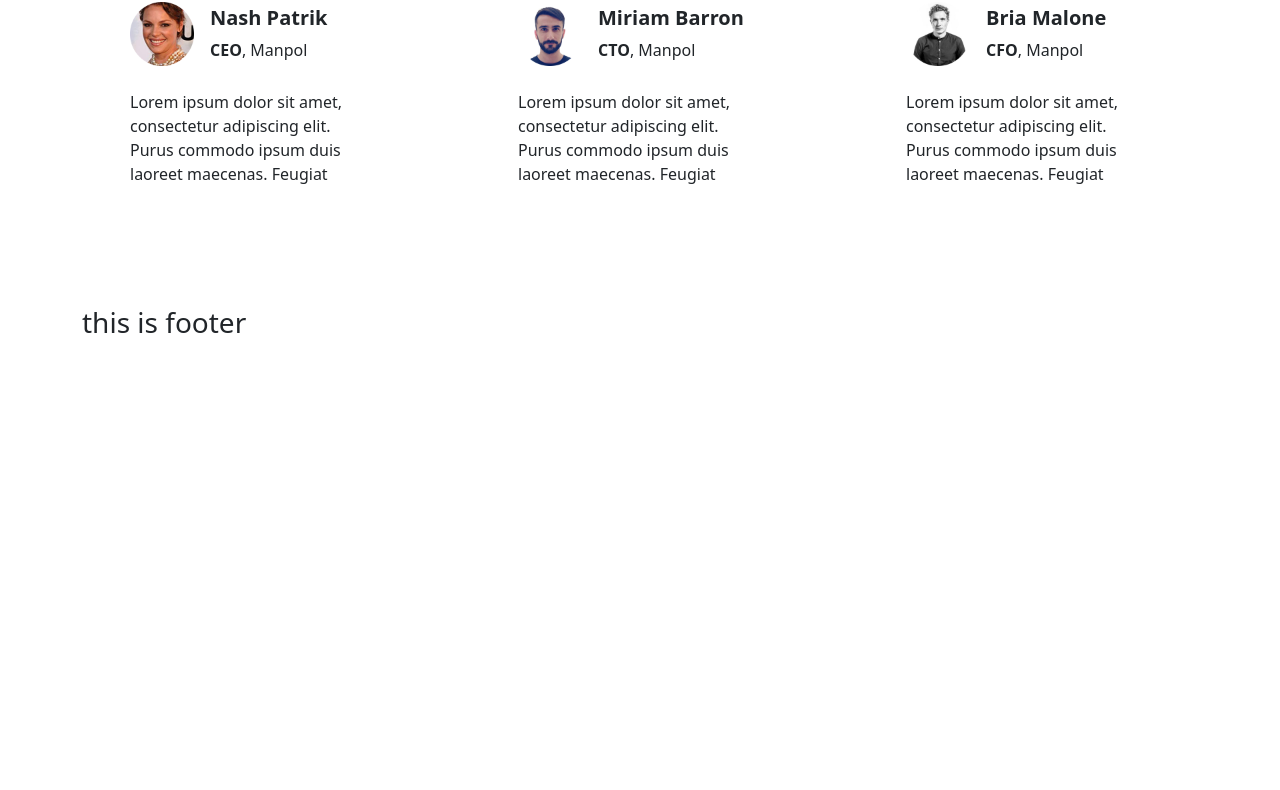
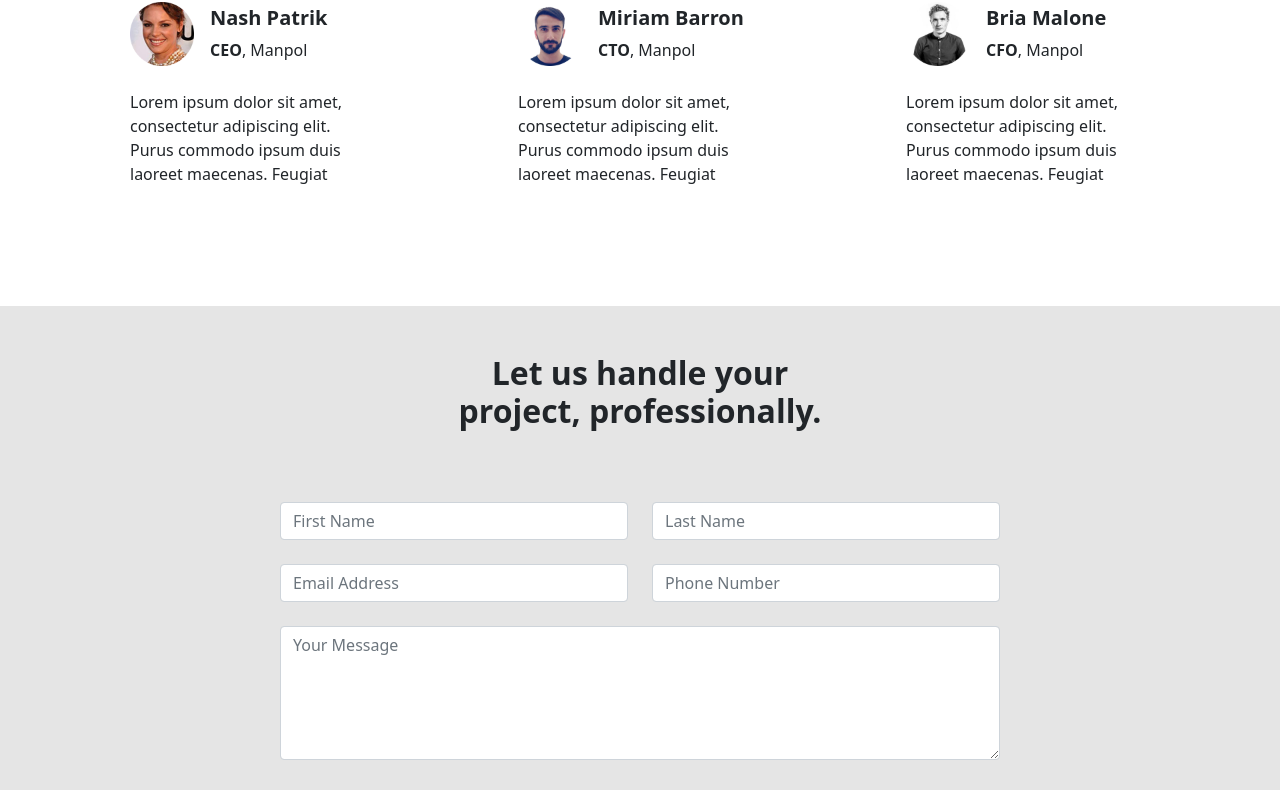
Before and after one commit to imRHB/jerins-parlour, a React (Create React App) app: page / in a window 1280 px wide. Shown: the part 1969-2759 px from the top of the page. Before the commit the page ends 2356 px from the top, so only its background shows below. Built offline with nearby package versions, Linux system fonts and the light colour scheme.

Commit message:
contact form added

```diff
--- a/src/Pages/Landing/Banner/Banner.js
+++ b/src/Pages/Landing/Banner/Banner.js
@@ -1,5 +1,5 @@
 import React from 'react';
-import { Col, Container, Row } from 'react-bootstrap';
+import { Button, Col, Container, Row } from 'react-bootstrap';
 import './Banner.css';
 
 import woman from '../../../images/img/beautiful-woman.png';
@@ -14,7 +14,8 @@ const Banner = () => {
                             <h1 className="fw-bold">BEAUTY SALON</h1>
                             <h1 className="fw-bold">FOR EVERY WOMEN</h1>
                             <p>Lorem ipsum dolor sit amet, consectetur adipisicing elit. Dolore obcaecati illo veniam impedit omnis exercitationem quidem. Aspernatur, amet excepturi beatae assumenda mollitia eos commodi eum perspiciatis pariatur vero, ipsum alias!</p>
-                            <button className="btn btn-jer">Get an Appointment</button>
+
+                            <Button variant="danger" className="btn-jer">Get an Appointment</Button>
                         </div>
                     </Col>
 
--- /dev/null
+++ b/src/Pages/Landing/ContactForm/ContactForm.css
@@ -0,0 +1,6 @@
+.form-area {
+    background-color: #E5E5E5;
+}
+.contact-form {
+    max-width: 720px;
+}
--- /dev/null
+++ b/src/Pages/Landing/ContactForm/ContactForm.js
@@ -0,0 +1,52 @@
+import React from 'react';
+import { Button, Col, Container, Form, Row } from 'react-bootstrap';
+import './ContactForm.css';
+
+const ContactForm = () => {
+    return (
+        <div className="py-5 form-area">
+            <Container>
+                <h2 className="fw-bold text-center">Let us handle your
+                    <br />
+                    project, professionally.</h2>
+
+                <Form className="mx-auto my-5 text-center contact-form">
+                    <Row className="mb-0">
+                        <Form.Group as={Col} controlId="formGridFirstName">
+                            <Form.Label></Form.Label>
+                            <Form.Control type="text" placeholder="First Name" />
+                        </Form.Group>
+
+                        <Form.Group as={Col} controlId="formGridLastName">
+                            <Form.Label></Form.Label>
+                            <Form.Control type="text" placeholder="Last Name" />
+                        </Form.Group>
+                    </Row>
+
+                    <Row className="mb-0">
+                        <Form.Group as={Col} controlId="formGridEmail">
+                            <Form.Label></Form.Label>
+                            <Form.Control type="email" placeholder="Email Address" />
+                        </Form.Group>
+
+                        <Form.Group as={Col} controlId="formGridPassword">
+                            <Form.Label></Form.Label>
+                            <Form.Control type="number" placeholder="Phone Number" />
+                        </Form.Group>
+                    </Row>
+
+                    <Form.Group className="mb-3" controlId="exampleForm.ControlTextarea1">
+                        <Form.Label></Form.Label>
+                        <Form.Control as="textarea" rows={5} placeholder="Your Message" />
+                    </Form.Group>
+
+                    <Button variant="danger btn-jer" className="mt-3">
+                        Send Message
+                    </Button>
+                </Form>
+            </Container>
+        </div>
+    );
+};
+
+export default ContactForm;
--- a/src/Pages/Landing/Home/Home.js
+++ b/src/Pages/Landing/Home/Home.js
@@ -1,5 +1,6 @@
 import React from 'react';
 import Banner from '../Banner/Banner';
+import ContactForm from '../ContactForm/ContactForm';
 import ProjectAbout from '../ProjectAbout/ProjectAbout';
 import Services from '../Services/Services/Services';
 import Testimonials from '../Testimonials/Testimonials/Testimonials';
@@ -11,6 +12,7 @@ const Home = () => {
             <Services></Services>
             <ProjectAbout></ProjectAbout>
             <Testimonials></Testimonials>
+            <ContactForm></ContactForm>
         </div>
     );
 };
--- a/src/Pages/Landing/Services/Services/Services.js
+++ b/src/Pages/Landing/Services/Services/Services.js
@@ -1,5 +1,5 @@
 import React from 'react';
-import { Container, Row } from 'react-bootstrap';
+import { Button, Container, Row } from 'react-bootstrap';
 
 import face from '../../../../images/icon/Group 1373.png';
 import hair from '../../../../images/icon/Group 1372.png';
@@ -43,7 +43,7 @@ const Services = () => {
             </Row>
 
             <div className="my-5">
-                <button className="btn btn-jer">Explore More</button>
+                <Button variant="danger" className="btn-jer">Explore More</Button>
             </div>
         </Container>
     );
--- a/src/Pages/Landing/Testimonials/Testimonial/Testimonial.css
+++ b/src/Pages/Landing/Testimonials/Testimonial/Testimonial.css
@@ -4,5 +4,5 @@
 .testimonial-card:hover {
     box-shadow: 0 0 48px 8px rgba(0, 0, 0, 0.08);
     color: #fff;
-    background-color: #BD9E9E;
+    background-color: #F63E7B;
 }
--- a/src/Pages/Shared/Navigation/Navigation.js
+++ b/src/Pages/Shared/Navigation/Navigation.js
@@ -1,5 +1,5 @@
 import React from 'react';
-import { Container, Nav, Navbar } from 'react-bootstrap';
+import { Button, Container, Nav, Navbar } from 'react-bootstrap';
 import { NavLink } from 'react-router-dom';
 import './Navigation.css';
 
@@ -21,7 +21,7 @@ const Navigation = () => {
                             <NavLink to="/contact">Contact Us</NavLink>
                         </Nav>
 
-                        <button className="btn btn-jer">Login</button>
+                        <Button variant="danger" className="btn-jer">Login</Button>
                     </div>
                 </div>
             </Container>
```
